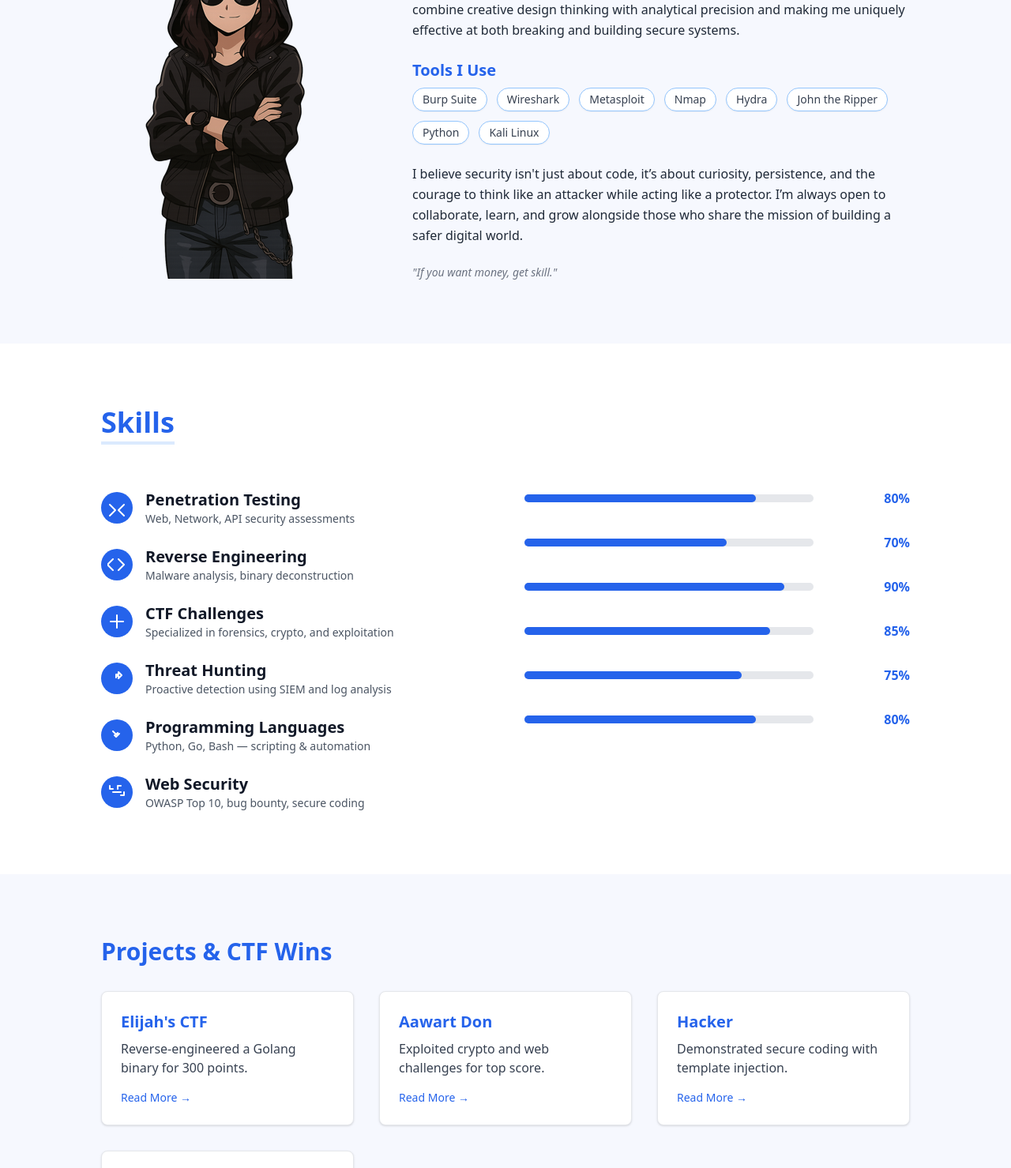
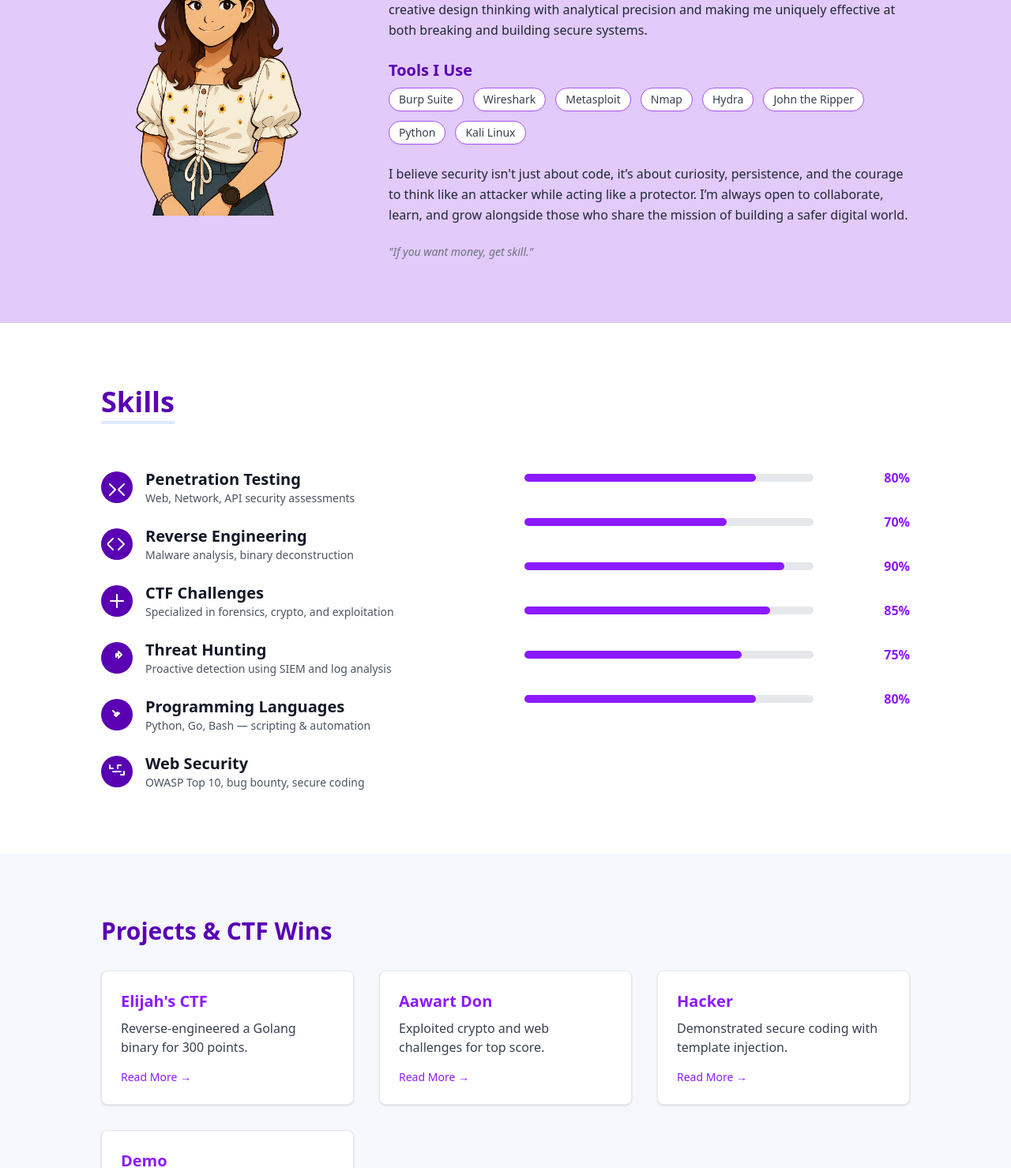
Before and after one commit to anushka2061/portfolioweb, a plain HTML site: page index.html in a window 1280 px wide. Shown: the part 1025-2504 px from the top of the page at 79% size. Drawn offline with nearby package versions, Linux system fonts and the light colour scheme.

Commit message:
i changed

```diff
--- a/index.html
+++ b/index.html
@@ -22,38 +22,35 @@
 <!-- Navbar -->
 <nav class="fixed w-full bg-white shadow-md z-50">
   <div class="max-w-7xl mx-auto px-6 py-4 flex justify-between items-center">
-    <div class="text-2xl font-bold text-blue-600">Anushka</div>
+    <div class="text-2xl font-bold text-[#5900b3]">Anushka</div>
     <ul class="flex gap-6 text-gray-700 font-semibold">
-      <li><a href="#home" class="hover:text-blue-600 transition">Home</a></li>
-      <li><a href="#about" class="hover:text-blue-600 transition">About</a></li>
-      <li><a href="#skills" class="hover:text-blue-600 transition">Skills</a></li>
-      <li><a href="#projects" class="hover:text-blue-600 transition">Projects</a></li>
-      <li><a href="#contact" class="hover:text-blue-600 transition">Contact</a></li>
+      <li><a href="#home" class="hover:text-[#8c1aff] transition">Home</a></li>
+      <li><a href="#about" class="hover:text-[#8c1aff] transition">About</a></li>
+      <li><a href="#skills" class="hover:text-[#8c1aff] transition">Skills</a></li>
+      <li><a href="#projects" class="hover:text-[#8c1aff] transition">Projects</a></li>
+      <li><a href="#contact" class="hover:text-[#8c1aff] transition">Contact</a></li>
     </ul>
   </div>
 </nav>
 
-
-
-
 <!-- Home Section -->
 <header id="home" class="min-h-screen flex flex-col justify-center items-center bg-white pt-32 pb-16 px-6 md:px-0">
   <div class="text-center max-w-4xl">
-    <h1 class="text-6xl md:text-7xl font-extrabold text-blue-600 mb-4 animate-pulse">
+    <h1 class="text-6xl md:text-7xl font-extrabold text-[#5900b3] mb-4 animate-pulse">
       Anushka Shrestha
     </h1>
-    <h2 class="text-2xl md:text-3xl text-blue-500 mb-8">
+    <h2 class="text-2xl md:text-3xl text-[#5900b3] mb-8">
       Offensive Security | Learner
     </h2>
 
     <div class="mt-6 flex justify-center gap-6 flex-wrap">
-      <span class="px-6 py-3 bg-white border border-blue-400 text-blue-600 font-bold rounded-full text-lg shadow-sm">
+      <span class="px-6 py-3 bg-white border border-blue-400 text-[#8c1aff] font-bold rounded-full text-lg shadow-sm">
         Ethical Hacking
       </span>
-      <span class="px-6 py-3 bg-white border border-blue-400 text-blue-600 font-bold rounded-full text-lg shadow-sm">
+      <span class="px-6 py-3 bg-white border border-blue-400 text-[#8c1aff] font-bold rounded-full text-lg shadow-sm">
         Network Security
       </span>
-      <span class="px-6 py-3 bg-white border border-blue-400 text-blue-600 font-bold rounded-full text-lg shadow-sm">
+      <span class="px-6 py-3 bg-white border border-blue-400 text-[#8c1aff] font-bold rounded-full text-lg shadow-sm">
         Digital Forensics
       </span>
     </div>
@@ -82,40 +79,33 @@
 </header>
 
 
-
-
-
-
-
-
 <!-- About Section -->
-<section id="about" class="py-20 px-6 md:px-32 bg-[#f6f8fe]">
+<section id="about" class="py-20 px-6 md:px-32 bg-[#e2cafa]">
   <div class="flex flex-col md:flex-row items-center gap-16">
-
-    <img src="/assets/hacker_resized_330_fixed.png" alt="Anushka Shrestha Photo"/>
+    <img src="/portfolioweb/assets/anuu.png" height="50px" width="300px"alt="Anushka Shrestha Photo"/>
 
     <div class="flex-1 text-gray-800">
 
-      <h2 class="text-4xl font-bold mb-4 text-blue-600">About Me</h2>
+      <h2 class="text-4xl font-bold mb-4 text-[#5900b3]">About Me</h2>
 
       <p class="text-lg font-semibold mb-2">
-        <span class="text-blue-600">Anushka Shrestha, </span>Cybersecurity Learner & Future Defender.
+        <span class="text-[#8c1aff]">Anushka Shrestha, </span>Cybersecurity Learner & Future Defender.
       </p>
 
       <p class="mb-6 text-base leading-relaxed">
         I’m a passionate individual with a deep interest in <strong>cybersecurity, ethical hacking, and digital forensics</strong>. Transitioning from visual communication to cyber defense, I combine creative design thinking with analytical precision and making me uniquely effective at both breaking and building secure systems.
       </p>
 
-      <h3 class="text-xl font-semibold text-blue-600 mb-2">Tools I Use</h3>
+      <h3 class="text-xl font-semibold text-[#5900b3] mb-2">Tools I Use</h3>
       <ul class="flex flex-wrap gap-3 text-sm text-gray-700 mb-6">
-        <li class="px-3 py-1 bg-white border border-blue-300 rounded-full shadow-sm">Burp Suite</li>
-        <li class="px-3 py-1 bg-white border border-blue-300 rounded-full shadow-sm">Wireshark</li>
-        <li class="px-3 py-1 bg-white border border-blue-300 rounded-full shadow-sm">Metasploit</li>
-        <li class="px-3 py-1 bg-white border border-blue-300 rounded-full shadow-sm">Nmap</li>
-        <li class="px-3 py-1 bg-white border border-blue-300 rounded-full shadow-sm">Hydra</li>
-        <li class="px-3 py-1 bg-white border border-blue-300 rounded-full shadow-sm">John the Ripper</li>
-        <li class="px-3 py-1 bg-white border border-blue-300 rounded-full shadow-sm">Python</li>
-        <li class="px-3 py-1 bg-white border border-blue-300 rounded-full shadow-sm">Kali Linux</li>
+        <li class="px-3 py-1 bg-white border border-purple-500 rounded-full shadow-sm">Burp Suite</li>
+        <li class="px-3 py-1 bg-white border border-purple-500 rounded-full shadow-sm">Wireshark</li>
+        <li class="px-3 py-1 bg-white border border-purple-500 rounded-full shadow-sm">Metasploit</li>
+        <li class="px-3 py-1 bg-white border border-purple-500 rounded-full shadow-sm">Nmap</li>
+        <li class="px-3 py-1 bg-white border border-purple-500 rounded-full shadow-sm">Hydra</li>
+        <li class="px-3 py-1 bg-white border border-purple-500 rounded-full shadow-sm">John the Ripper</li>
+        <li class="px-3 py-1 bg-white border border-purple-500 rounded-full shadow-sm">Python</li>
+        <li class="px-3 py-1 bg-white border border-purple-500 rounded-full shadow-sm">Kali Linux</li>
       </ul>
 
       <p class="mb-6 text-base leading-relaxed">
@@ -131,26 +121,18 @@
 </section>
 
 
-
-
-
-
-
-
-
-
 <!-- Skills Section -->
 <section id="skills" class="py-20 px-6 md:px-32 bg-white">
   <div class="grid md:grid-cols-2 gap-12 items-center">
 
 
     <div class="space-y-8">
-      <h3 class="text-4xl font-bold mb-6 text-blue-600 border-b-4 border-blue-100 inline-block pb-1 transform hover:scale-105 transition-transform duration-300">Skills</h3>
+      <h3 class="text-4xl font-bold mb-6 text-[#5900b3] border-b-4 border-blue-100 inline-block pb-1 transform hover:scale-105 transition-transform duration-300">Skills</h3>
 
       <div class="space-y-6">
 
         <div class="flex items-center space-x-4">
-          <div class="w-10 h-10 bg-blue-600 text-white rounded-full flex items-center justify-center">
+          <div class="w-10 h-10 bg-[#5900b3] text-white rounded-full flex items-center justify-center">
             <svg xmlns="http://www.w3.org/2000/svg" fill="none" viewBox="0 0 24 24" stroke="currentColor" class="w-6 h-6">
               <path stroke-linecap="round" stroke-linejoin="round" stroke-width="2" d="M3 8l7 7-7 7M21 8l-7 7 7 7" />
             </svg>
@@ -163,7 +145,7 @@
 
 
         <div class="flex items-center space-x-4">
-          <div class="w-10 h-10 bg-blue-600 text-white rounded-full flex items-center justify-center">
+          <div class="w-10 h-10 bg-[#5900b3] text-white rounded-full flex items-center justify-center">
             <svg xmlns="http://www.w3.org/2000/svg" fill="none" viewBox="0 0 24 24" stroke="currentColor" class="w-6 h-6">
               <path stroke-linecap="round" stroke-linejoin="round" stroke-width="2" d="M14 5l7 7-7 7M7 5l-7 7 7 7" />
             </svg>
@@ -176,7 +158,7 @@
 
 
         <div class="flex items-center space-x-4">
-          <div class="w-10 h-10 bg-blue-600 text-white rounded-full flex items-center justify-center">
+          <div class="w-10 h-10 bg-[#5900b3] text-white rounded-full flex items-center justify-center">
             <svg xmlns="http://www.w3.org/2000/svg" fill="none" viewBox="0 0 24 24" stroke="currentColor" class="w-6 h-6">
               <path stroke-linecap="round" stroke-linejoin="round" stroke-width="2" d="M12 4v16M4 12h16" />
             </svg>
@@ -189,7 +171,7 @@
 
 
         <div class="flex items-center space-x-4">
-          <div class="w-10 h-10 bg-blue-600 text-white rounded-full flex items-center justify-center">
+          <div class="w-10 h-10 bg-[#5900b3] text-white rounded-full flex items-center justify-center">
             <svg xmlns="http://www.w3.org/2000/svg" fill="none" viewBox="0 0 24 24" stroke="currentColor" class="w-6 h-6">
               <path stroke-linecap="round" stroke-linejoin="round" stroke-width="2" d="M11 11V7h3V4l4 4-4 4v-3h-3z" />
             </svg>
@@ -202,7 +184,7 @@
 
 
         <div class="flex items-center space-x-4">
-          <div class="w-10 h-10 bg-blue-600 text-white rounded-full flex items-center justify-center">
+          <div class="w-10 h-10 bg-[#5900b3] text-white rounded-full flex items-center justify-center">
             <svg xmlns="http://www.w3.org/2000/svg" fill="none" viewBox="0 0 24 24" stroke="currentColor" class="w-6 h-6">
               <path stroke-linecap="round" stroke-linejoin="round" stroke-width="2" d="M9 12l2 2 4-4M7 7l4 4 2-2" />
             </svg>
@@ -215,7 +197,7 @@
 
 
         <div class="flex items-center space-x-4">
-          <div class="w-10 h-10 bg-blue-600 text-white rounded-full flex items-center justify-center">
+          <div class="w-10 h-10 bg-[#5900b3] text-white rounded-full flex items-center justify-center">
             <svg xmlns="http://www.w3.org/2000/svg" fill="none" viewBox="0 0 24 24" stroke="currentColor" class="w-6 h-6">
               <path stroke-linecap="round" stroke-linejoin="round" stroke-width="2" d="M3 4v4h4M7 12h10m4 0v4h-4M13 8V4h4" />
             </svg>
@@ -233,49 +215,49 @@
 
       <div class="flex items-center justify-between">
         <div class="w-3/4 bg-gray-200 rounded-full h-2.5">
-          <div class="bg-blue-600 h-2.5 rounded-full" style="width: 80%"></div>
+          <div class="bg-[#8c1aff] h-2.5 rounded-full" style="width: 80%"></div>
         </div>
-        <span class="font-semibold text-blue-600">80%</span>
+        <span class="font-semibold text-[#8c1aff]">80%</span>
       </div>
 
 
       <div class="flex items-center justify-between">
         <div class="w-3/4 bg-gray-200 rounded-full h-2.5">
-          <div class="bg-blue-600 h-2.5 rounded-full" style="width: 70%"></div>
+          <div class="bg-[#8c1aff] h-2.5 rounded-full" style="width: 70%"></div>
         </div>
-        <span class="font-semibold text-blue-600">70%</span>
+        <span class="font-semibold text-[#8c1aff]">70%</span>
       </div>
 
 
       <div class="flex items-center justify-between">
         <div class="w-3/4 bg-gray-200 rounded-full h-2.5">
-          <div class="bg-blue-600 h-2.5 rounded-full" style="width: 90%"></div>
+          <div class="bg-[#8c1aff] h-2.5 rounded-full" style="width: 90%"></div>
         </div>
-        <span class="font-semibold text-blue-600">90%</span>
+        <span class="font-semibold text-[#8c1aff]">90%</span>
       </div>
 
 
       <div class="flex items-center justify-between">
         <div class="w-3/4 bg-gray-200 rounded-full h-2.5">
-          <div class="bg-blue-600 h-2.5 rounded-full" style="width: 85%"></div>
+          <div class="bg-[#8c1aff] h-2.5 rounded-full" style="width: 85%"></div>
         </div>
-        <span class="font-semibold text-blue-600">85%</span>
+        <span class="font-semibold text-[#8c1aff]">85%</span>
       </div>
 
 
       <div class="flex items-center justify-between">
         <div class="w-3/4 bg-gray-200 rounded-full h-2.5">
-          <div class="bg-blue-600 h-2.5 rounded-full" style="width: 75%"></div>
+          <div class="bg-[#8c1aff] h-2.5 rounded-full" style="width: 75%"></div>
         </div>
-        <span class="font-semibold text-blue-600">75%</span>
+        <span class="font-semibold text-[#8c1aff]">75%</span>
       </div>
 
 
       <div class="flex items-center justify-between">
         <div class="w-3/4 bg-gray-200 rounded-full h-2.5">
-          <div class="bg-blue-600 h-2.5 rounded-full" style="width: 80%"></div>
+          <div class="bg-[#8c1aff] h-2.5 rounded-full" style="width: 80%"></div>
         </div>
-        <span class="font-semibold text-blue-600">80%</span>
+        <span class="font-semibold text-[#8c1aff]">80%</span>
       </div>
     </div>
 
@@ -283,52 +265,44 @@
 </section>
 
 
-
-
-
-
-
-
-
-
 <!-- Projects Section -->
 <section id="projects" class="py-20 px-6 md:px-32 bg-[#f6f8fe]">
-  <h2 class="text-3xl font-bold mb-8 text-blue-600">Projects & CTF Wins</h2>
+  <h2 class="text-3xl font-bold mb-8 text-[#5900b3]">Projects & CTF Wins</h2>
   <div class="grid md:grid-cols-3 gap-8">
 
     <!-- Project 1: -->
     <div class="border rounded-lg p-6 shadow bg-white hover:shadow-lg hover:scale-105 transition transform">
       <a href="/Blog/a.html" class="block">
-        <h3 class="font-semibold text-xl mb-2 text-blue-600">Elijah's CTF</h3>
+        <h3 class="font-semibold text-xl mb-2 text-[#8c1aff]">Elijah's CTF</h3>
         <p class="text-gray-700">Reverse-engineered a Golang binary for 300 points.</p>
-        <p class="text-blue-600 text-sm mt-4">Read More →</p>
+        <p class="text-[#8c1aff] text-sm mt-4">Read More →</p>
       </a>
     </div>
 
     <!-- Project 2: -->
     <div class="border rounded-lg p-6 shadow bg-white hover:shadow-lg hover:scale-105 transition transform">
       <a href="/Blog/b.html" class="block">
-        <h3 class="font-semibold text-xl mb-2 text-blue-600">Aawart Don</h3>
+        <h3 class="font-semibold text-xl mb-2 text-[#8c1aff]">Aawart Don</h3>
         <p class="text-gray-700">Exploited crypto and web challenges for top score.</p>
-        <p class="text-blue-600 text-sm mt-4">Read More →</p>
+        <p class="text-[#8c1aff] text-sm mt-4">Read More →</p>
       </a>
     </div>
 
     <!-- Project 3: JinjaCare App -->
     <div class="border rounded-lg p-6 shadow bg-white hover:shadow-lg hover:scale-105 transition transform">
       <a href="/Blog/c.html" class="block">
-        <h3 class="font-semibold text-xl mb-2 text-blue-600">Hacker</h3>
+        <h3 class="font-semibold text-xl mb-2 text-[#8c1aff]">Hacker</h3>
         <p class="text-gray-700">Demonstrated secure coding with template injection.</p>
-        <p class="text-blue-600 text-sm mt-4">Read More →</p>
+        <p class="text-[#8c1aff] text-sm mt-4">Read More →</p>
       </a>
     </div>
 
     <!-- Project 4: Demo -->
     <div class="border rounded-lg p-6 shadow bg-white hover:shadow-lg hover:scale-105 transition transform">
       <a href="/Blog/c.html" class="block">
-        <h3 class="font-semibold text-xl mb-2 text-blue-600">Demo</h3>
+        <h3 class="font-semibold text-xl mb-2 text-[#8c1aff]">Demo</h3>
         <p class="text-gray-700">Entry</p>
-        <p class="text-blue-600 text-sm mt-4">Read More →</p>
+        <p class="text-[#8c1aff] text-sm mt-4">Read More →</p>
       </a>
     </div>
 
@@ -336,59 +310,37 @@
 </section>
 
 
+<!-- Contact Section -->
+<section id="contact" class="py-20 px-6 md:px-32 bg-white text-center ">
+  <h2 class="text-4xl font-bold mb-6 text-[#5900b3]">Contact Me</h2>
+  <p class="text-lg mb-6 text-[#8c1aff]">I'm open to freelance work, collaborations, and projects. Feel free to reach out!</p>
 
 
-
-
-
-
-
-
-
-
-
-
-
-
-
-
-
-
-
-
-
-<!-- Contact Section -->
-<section id="contact" class="py-20 px-6 md:px-32 bg-white text-center">
-  <h2 class="text-4xl font-bold mb-6 text-blue-600">Contact Me</h2>
-  <p class="text-lg mb-6 text-gray-700">I'm open to freelance work, collaborations, and projects. Feel free to reach out!</p>
-
-
-  <div class="max-w-2xl mx-auto mb-10">
+  <div class="max-w-2xl mx-auto mb-10 ">
     <form action="mailto:youremail@example.com" method="POST" enctype="multipart/form-data">
       <div class="space-y-6">
 
-        <div class="flex flex-col">
-          <input type="text" id="name" name="name" required class="p-4 rounded-md border border-gray-300 shadow-sm focus:ring-2 focus:ring-blue-600 focus:outline-none" placeholder="Enter your name">
+        <div class="flex flex-col ">
+          <input type="text" id="name" name="name" required class="p-4 rounded-md border border-gray-300 shadow-sm focus:ring-2 focus:ring-[#8c1aff] focus:outline-none" placeholder="Enter your name">
         </div>
 
 
         <div class="flex flex-col">
-          <input type="email" id="email" name="email" required class="p-4 rounded-md border border-gray-300 shadow-sm focus:ring-2 focus:ring-blue-600 focus:outline-none" placeholder="Enter your email address">
+          <input type="email" id="email" name="email" required class="p-4 rounded-md border border-gray-300 shadow-sm focus:ring-2 focus:ring-[#8c1aff] focus:outline-none" placeholder="Enter your email address">
         </div>
 
 
         <div class="flex flex-col">
-          <textarea id="message" name="message" rows="6" required class="p-4 rounded-md border border-gray-300 shadow-sm focus:ring-2 focus:ring-blue-600 focus:outline-none" placeholder="Write your message here..."></textarea>
+          <textarea id="message" name="message" rows="6" required class="p-4 rounded-md border border-gray-300 shadow-sm focus:ring-2 focus:ring-[#8c1aff] focus:outline-none" placeholder="Write your message here..."></textarea>
         </div>
 
 
-        <button type="submit" class="px-8 py-3 bg-blue-500 text-white font-bold rounded-2xl hover:bg-blue-600 transition-all duration-300 transform hover:scale-105">Send Message</button>
+        <button type="submit" class="px-8 py-3 bg-[#8c1aff] text-white font-bold rounded-2xl hover:bg-[#5900b3] transition-all duration-300 transform hover:scale-105">Send Message</button>
       </div>
     </form>
   </div>
 
 
-
   <!-- Copyright -->
   <p class="text-gray-400 text-sm mt-8">&copy; 2025 Aawart KC. All rights reserved.</p>
 </section>
```
